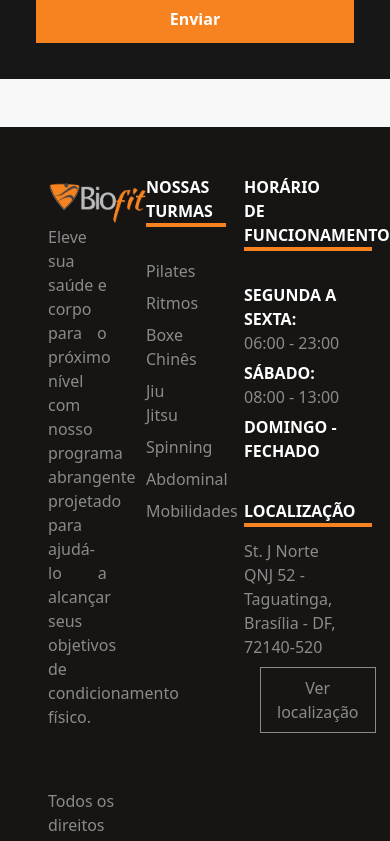
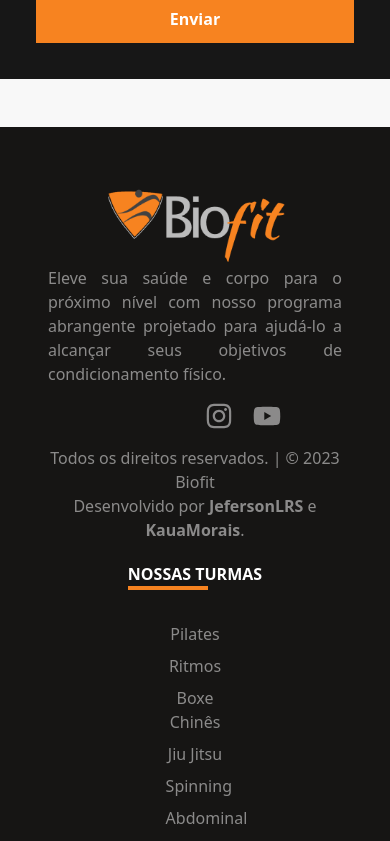
Before and after one commit to moraiskaua/biofit, a Next.js app: page / in a window 390 px wide. Shown: the part 6020-6861 px from the top of the page. Built offline with nearby package versions, Linux system fonts and the light colour scheme; some icons are missing.

Commit message:
Mobile footer 📱

```diff
--- a/src/components/Footer.tsx
+++ b/src/components/Footer.tsx
@@ -7,12 +7,12 @@ import Link from 'next/link';
 
 const Footer = () => {
   return (
-    <footer className="w-full mt-12 bg-dark-gray grid grid-cols-3 content-center text-white/50 p-12 ">
-      <div>
+    <footer className="w-full mt-12 bg-dark-gray grid md:grid-cols-3 content-center text-white/50 p-12">
+      <div className="flex flex-col justify-center items-center text-center mb-5 md:block md:m-0">
         <Link href="#home">
           <Image src={logo} width={180} alt="Logo" />
         </Link>
-        <p className="font-light max-w-[60%] text-justify">
+        <p className="font-light md:max-w-[60%] text-justify">
           Eleve sua saúde e corpo para o próximo nível com nosso programa
           abrangente projetado para ajudá-lo a alcançar seus objetivos de
           condicionamento físico.
@@ -53,7 +53,7 @@ const Footer = () => {
             }
           />
         </div>
-        <div className="flex flex-col">
+        <div className="flex flex-col md:block md:text-left">
           <span>Todos os direitos reservados. | © 2023 Biofit</span>
           <span>
             Desenvolvido por{' '}
@@ -78,7 +78,7 @@ const Footer = () => {
           </span>
         </div>
       </div>
-      <div>
+      <div className="mb-7 md:mb-0 flex flex-col items-center text-center md:items-start md:text-left">
         <h4 className="uppercase text-white relative before:content-[''] before:absolute before:border-b-orange before:border-b-4 before:w-20 before:left-0 before:-bottom-1 font-bold">
           Nossas Turmas
         </h4>
@@ -127,7 +127,7 @@ const Footer = () => {
           </Link>
         </nav>
       </div>
-      <div className="flex flex-col gap-9">
+      <div className="flex flex-col gap-9 items-center text-center md:items-start md:text-left md:mb-0">
         <div>
           <h4 className="uppercase text-white relative before:content-[''] before:absolute before:border-b-orange before:border-b-4 before:w-32 before:left-0 before:-bottom-1 font-bold mb-9">
             Horário de Funcionamento
@@ -140,7 +140,7 @@ const Footer = () => {
             DOMINGO - FECHADO
           </h6>
         </div>
-        <div>
+        <div className="flex flex-col text-left">
           <h4 className="uppercase text-white relative before:content-[''] before:absolute before:border-b-orange before:border-b-4 before:w-32 before:left-0 before:-bottom-1 font-bold mb-4">
             Localização
           </h4>
```
